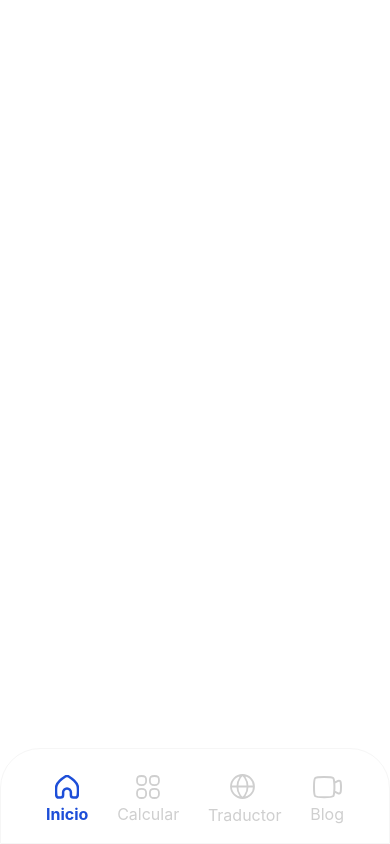
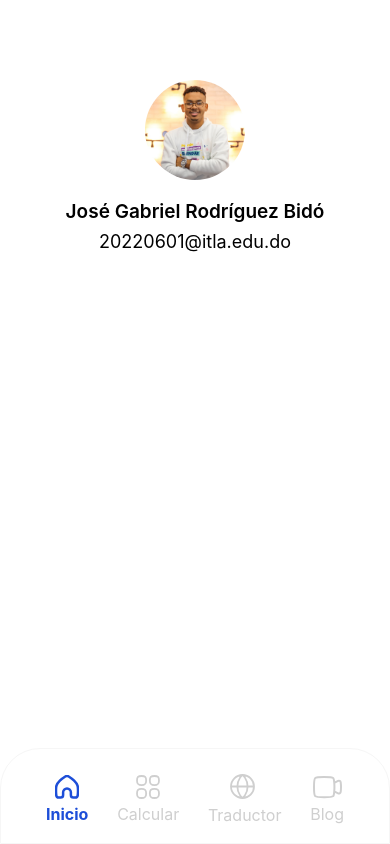
Before and after one commit to j-rodr/TareaTres, a React Native app: screen / in a window 390 px wide. Built offline with nearby package versions, Linux system fonts and the light colour scheme.

Commit message:
feat: add HomeScreen

```diff
--- a/App.js
+++ b/App.js
@@ -6,9 +6,14 @@ import CameraIcon from './components/icons/Camera';
 import { COLORS } from './utils/constants';
 import { useState } from 'react';
 import useTabNavigation from './hooks/useTabNavigation';
+import HomeScreen from './components/screens/Home';
 
 export default function App() {
 	const [tab, setTab] = useState('Inicio');
+	const SCREENS = {
+		inicio: <HomeScreen />,
+	};
+	const [screen, setScreen] = useState(SCREENS.inicio);
 	const isActive = (tabName) => tabName === tab;
 	const LINKS = [
 		{
@@ -35,6 +40,7 @@ export default function App() {
 
 	const udapteState = (tab) => {
 		setTab(tab);
+		setScreen(SCREENS[tab.toLowerCase()]);
 	};
 
 	const { tabNavigation } = useTabNavigation(
@@ -43,7 +49,12 @@ export default function App() {
 		udapteState
 	);
 
-	return <View style={styles.container}>{tabNavigation}</View>;
+	return (
+		<View style={styles.container}>
+			{screen}
+			{tabNavigation}
+		</View>
+	);
 }
 
 const styles = StyleSheet.create({
--- /dev/null
+++ b/components/screens/Home.js
@@ -0,0 +1,43 @@
+import { View, Text, Image } from 'react-native';
+
+export default function HomeScreen() {
+	return (
+		<View
+			style={{
+				paddingTop: 80,
+				display: 'flex',
+				alignItems: 'center',
+				gap: 20,
+			}}
+		>
+			<Image
+				style={{
+					width: 100,
+					height: 100,
+					borderRadius: 1000,
+				}}
+				source={require('../../assets/images/profile.jpg')}
+			/>
+			<View>
+				<Text
+					style={{
+						fontSize: 19,
+						fontWeight: '600',
+						textAlign: 'center',
+						marginBottom: 8,
+					}}
+				>
+					José Gabriel Rodríguez Bidó
+				</Text>
+				<Text
+					style={{
+						fontSize: 18,
+						textAlign: 'center',
+					}}
+				>
+					20220601@itla.edu.do
+				</Text>
+			</View>
+		</View>
+	);
+}
```
Also changed, not shown: assets/images/profile.jpg (added).
